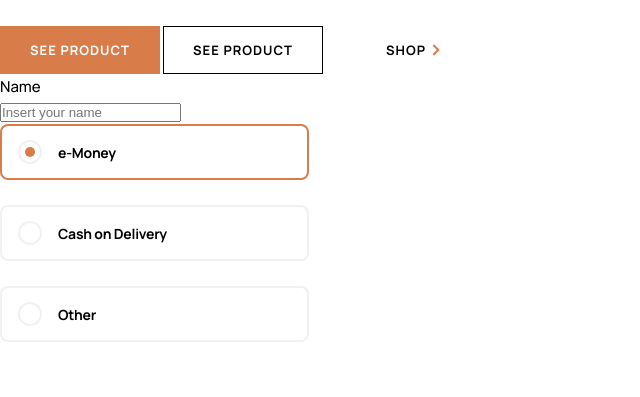
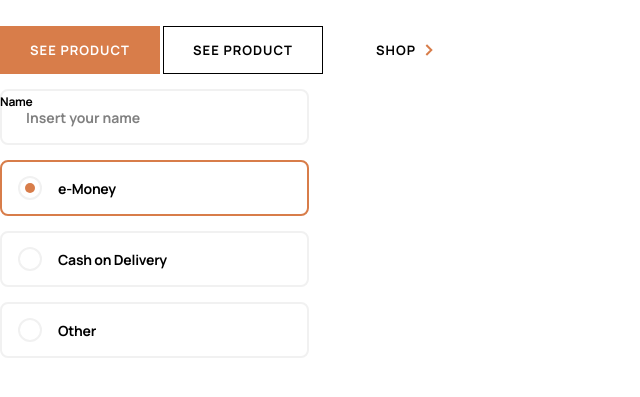
Before and after one commit to adriangrosu2907/Audiophile-Website, a plain HTML site: page index.html in a window 1280 px wide. Shown: the part 107-504 px from the top of the page, without its empty margins (0-640 px from the left). Drawn offline with Linux system fonts and the light colour scheme.

Commit message:
forms finished 95%, buttons 100%

```diff
--- a/index.html
+++ b/index.html
@@ -12,10 +12,13 @@
     <button class="B1">See Product</button>
     <button class="B2">See Product</button>
     <button class="B3">Shop</button>
+
     <form action="">
 
-        <label class="textLabel" for="fname">Name</label><br>
-        <input type="text" id="fname" name="fname" placeholder="Insert your name"><br>
+        <div class="textItem">
+            <label for="fname">Name</label>
+            <input type="text" id="fname" name="fname" placeholder="Insert your name">
+        </div>
 
         <div class="radioItem">
             <input type="radio" id="1" name="paymentType" value="e-Money" checked>
--- a/styles/_buttons.scss
+++ b/styles/_buttons.scss
@@ -47,8 +47,14 @@ button{
     color: $black;
     background-image: url(/Audiophile-Website/assets/shared/desktop/icon-arrow-right.svg);
     background-repeat: no-repeat;
-    background-position-x: 70%;
+    background-position-x: 65%;
     background-position-y: 50%;
+    text-align: left;
+    padding-left: 50px;
+    // border: 2px solid black;
+
+
+
 
 
 
--- a/styles/_forms.scss
+++ b/styles/_forms.scss
@@ -15,10 +15,6 @@
 //         letter-spacing: -0.21px;
 //     }
 
-//     &.radioLabel{
-//         font-size: 14px;
-//         letter-spacing: -0.25px;
-//         padding-left: 16px;
 
 
 
@@ -27,50 +23,79 @@
 // }
 
 // input{
-//     &[type='text']{
-//         height: 56px;
-//         width: 309px;
-//         border-radius: 8px;
-//         border: 2px solid $gray;
-//         font-family: 'Manrope', sans-serif;
-//         font-weight: 700;
-//         font-size: 14px;
-//         padding-left: 24px;
-//         }
+//
 
-//         &::placeholder{
-//             color: $darkGray;
-//         }
-
-//         &:focus{
-//             outline: none;
-//             border: 2px solid $orange;
-//             color: $black;
-
-//         // add style for Text field error
-//             }
-//     &[type='radio']{
-//         vertical-align: middle;
-//         margin-left: 16px;
-//         accent-color: $orange;
+//
 //     }
 // }
 
+form {
+    font-family: 'Manrope', sans-serif;
+    font-weight: 700;
+    color: $black;
+
+
+    & div {
+        //to be modififed later as needed
+        width: 309px;
+        height: 56px;
+    }
+}
+
+.textItem {
+    //margin to be deleted
+    margin-top: 15px;
+    margin-bottom: 15px;
+
+    & [type="text"]{
+        // position: relative;
+        height: 100%;
+        width: 100%;
+        font-family: inherit;
+        font-weight: inherit;
+        color: inherit;
+        font-size: 14px;
+
+        border-radius: 8px;
+        border: 2px solid $gray;
+        padding-left: 24px;
+
+
+        &::placeholder{
+            color: $darkGray;
+        }
+        &:focus{
+            outline: none;
+            border: 2px solid $orange;
+            color: $black;
+            }
+        // add style for Text field error
+    }
+
+    & label {
+        position: absolute;
+        font-size: 12px;
+        letter-spacing: -0.21px;
+
+    }
+
+}
+
+
+
 .radioItem {
-    width: 309px;
-    height: 56px;
+    // width: 309px;
+    // height: 56px;
 
     & [type="radio"]{
         display: none;
     }
     & + .radioItem {
-        margin-top: 25px;
+        margin-top: 15px;
     }
     & label{
         //initial setup was with block
         display: flex;
-        font-family: 'Manrope', sans-serif;
-        font-weight: 700;
         font-size: 14px;
         letter-spacing: -0.25px;
         color: $black;
```
Also changed, not shown: styles/main.css, 1 other file.
